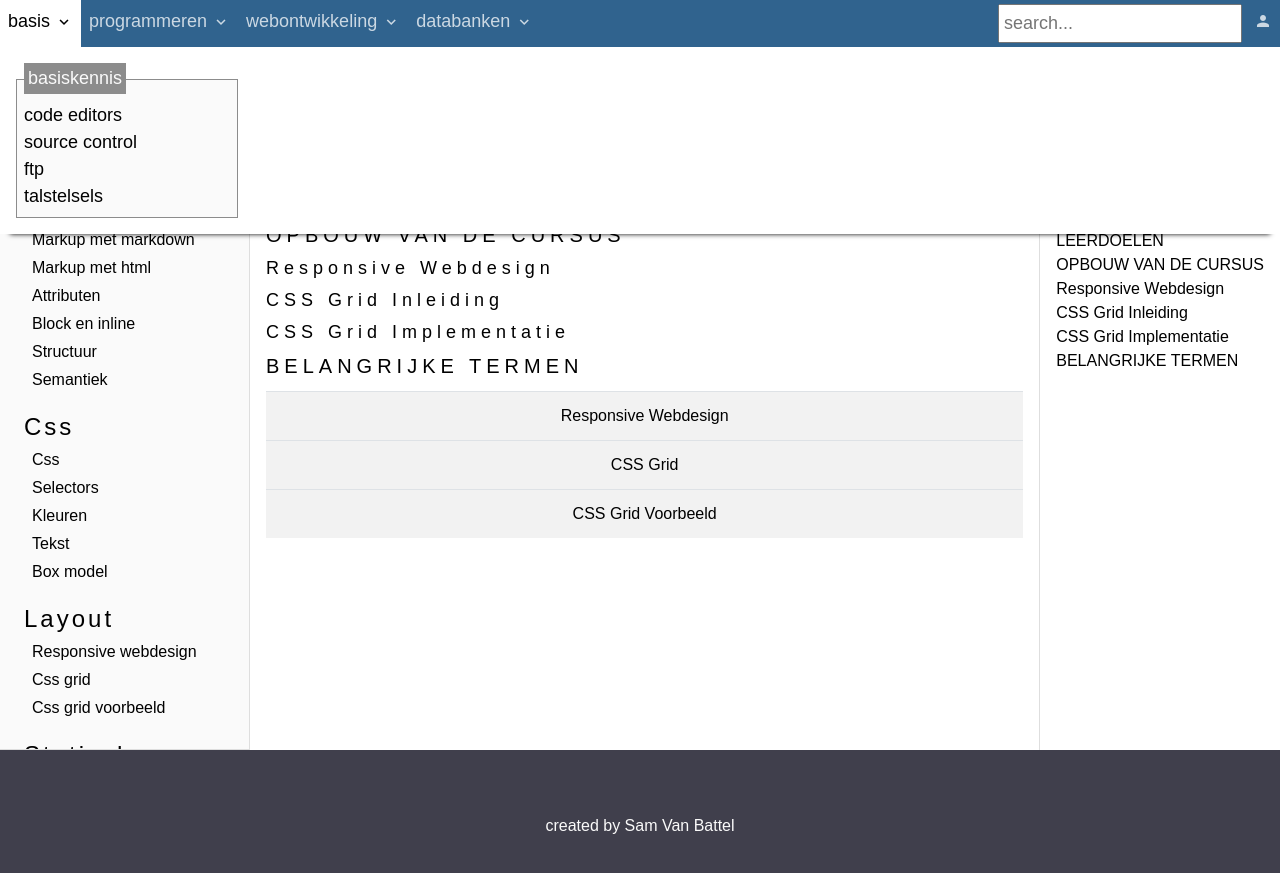
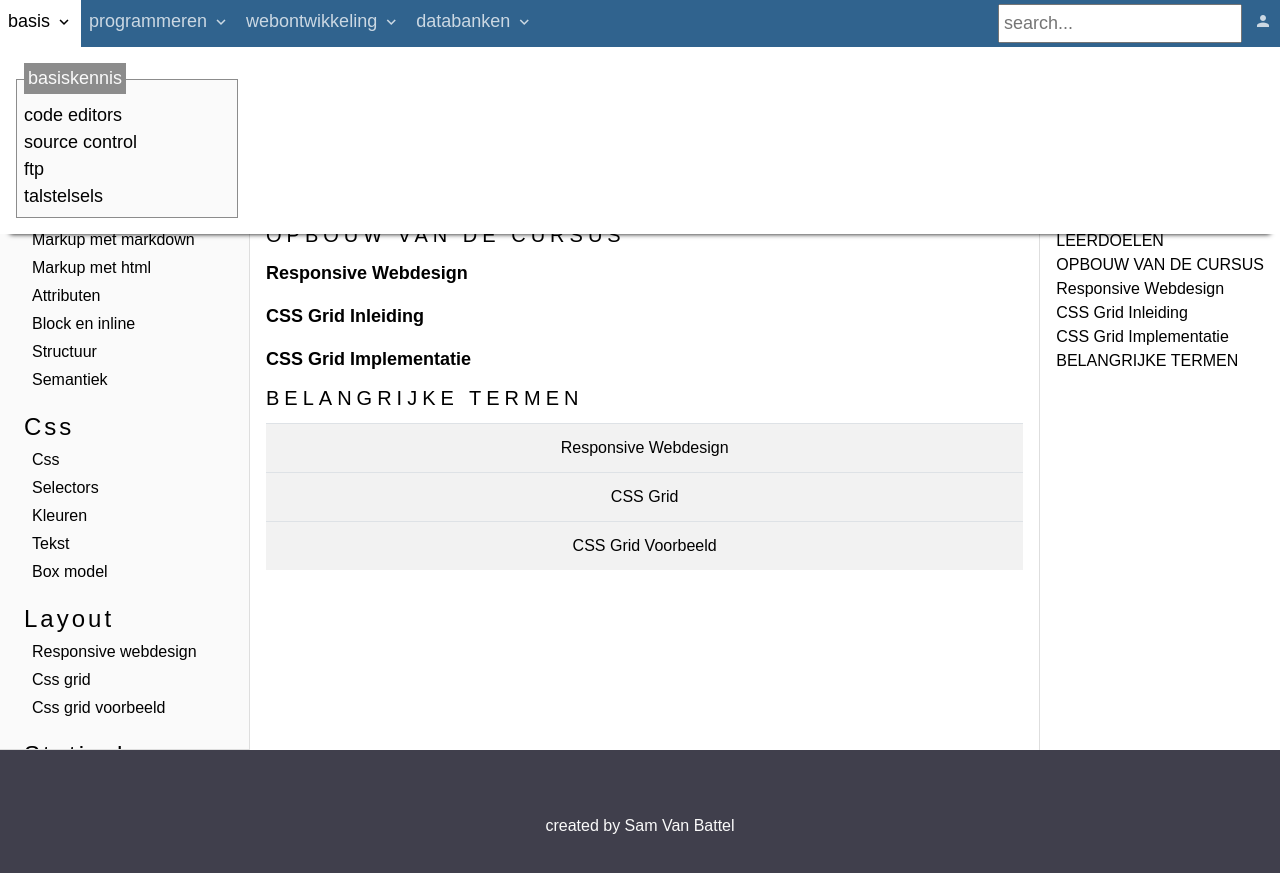
Before and after one commit to T-INFORMATICA/t-informatica.github.io, a Jekyll site: the page built from _courses/webontwikkeling/layout/index.md, in a window 1280 px wide. Shown: the top 873 px of the page. Built offline with Jekyll 4.4.1, drawn with Linux system fonts in a browser that asks for light colours; comment, search, counter and statistics services are not loaded.

Commit message:
Update default.scss

```diff
--- a/_sass/default.scss
+++ b/_sass/default.scss
@@ -52,7 +52,7 @@ body {
     min-height: 100%;
 }
 
-h1, h2, h3, h4 {
+h1, h2, h3 {
     line-height: 0.9;
     letter-spacing: 5px;
 }
@@ -71,6 +71,7 @@ h3 {
 
 h4 {
     font-size: 18px;
+    font-weight: bold;
 }
 
 
```
